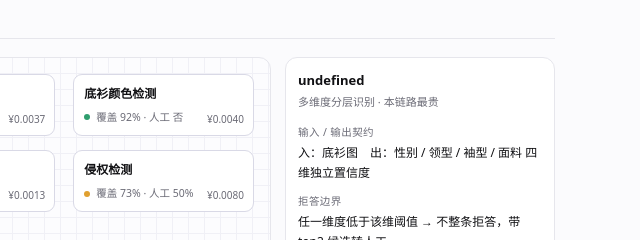
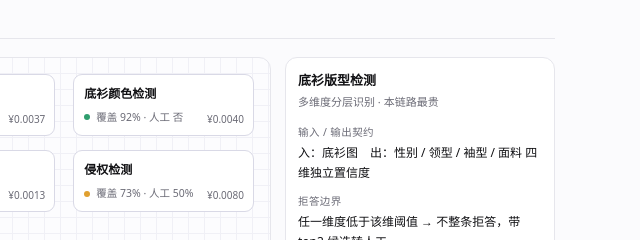
Before and after one commit to erinwangstudio-art/erinwangstudio-art.github.io, a plain HTML site: page cases.html in a window 1280 px wide. Shown: the part 1223-1463 px from the top of the page, 635-1275 px from the left. Drawn offline with Linux system fonts and the light colour scheme.

Commit message:
Fix node configuration detail rendering

```diff
--- a/cases.html
+++ b/cases.html
@@ -358,9 +358,9 @@ function renderNode(id) {
   selectedNode = id;
   const grid = document.querySelector('[data-node-grid]');
   if (grid) grid.innerHTML = CASE_NODES.map(n => `<div class="cnode ${n.id === id ? 'on' : ''}" data-node="${n.id}"><div class="nt">${n.name}</div><div class="nm"><span class="cdot ${n.type}"></span>覆盖 ${n.cap} · 人工 ${n.human}</div><div class="cost">${n.cost}</div></div>`).join('');
-  const cfg = CFG[id] || CFG.fit;
+  const node = CASE_NODES.find(n => n.id === id) || CASE_NODES.find(n => n.id === 'fit');
   const box = document.querySelector('[data-cfg]');
-  if (box) box.innerHTML = `<div class="title">${cfg.title}</div><div class="role">${cfg.role}</div><div class="ckv"><div class="k">输入 / 输出契约</div><div class="v">${cfg.io}</div></div><div class="ckv"><div class="k">拒答边界</div><div class="v">${cfg.stop}</div></div><div class="ckv"><div class="k">阈值</div><div class="v">${cfg.th}</div></div><div class="ckv"><div class="k">失败降级路径</div><div class="v">${cfg.fb}</div></div><div class="cdiv"></div><div class="ckv"><div class="k">已知失效模式</div><div class="v" style="color:#b4690e">${cfg.fail}</div></div>`;
+  if (box) box.innerHTML = `<div class="title">${node.name}</div><div class="role">${node.role}</div><div class="ckv"><div class="k">输入 / 输出契约</div><div class="v">${node.io}</div></div><div class="ckv"><div class="k">拒答边界</div><div class="v">${node.stop}</div></div><div class="ckv"><div class="k">阈值</div><div class="v">${node.th}</div></div><div class="ckv"><div class="k">失败降级路径</div><div class="v">${node.fb}</div></div><div class="cdiv"></div><div class="ckv"><div class="k">已知失效模式</div><div class="v" style="color:#b4690e">${node.fail}</div></div>`;
 }
 const nodeGrid = document.querySelector('[data-node-grid]');
 if (nodeGrid) nodeGrid.addEventListener('click', e => {
```
